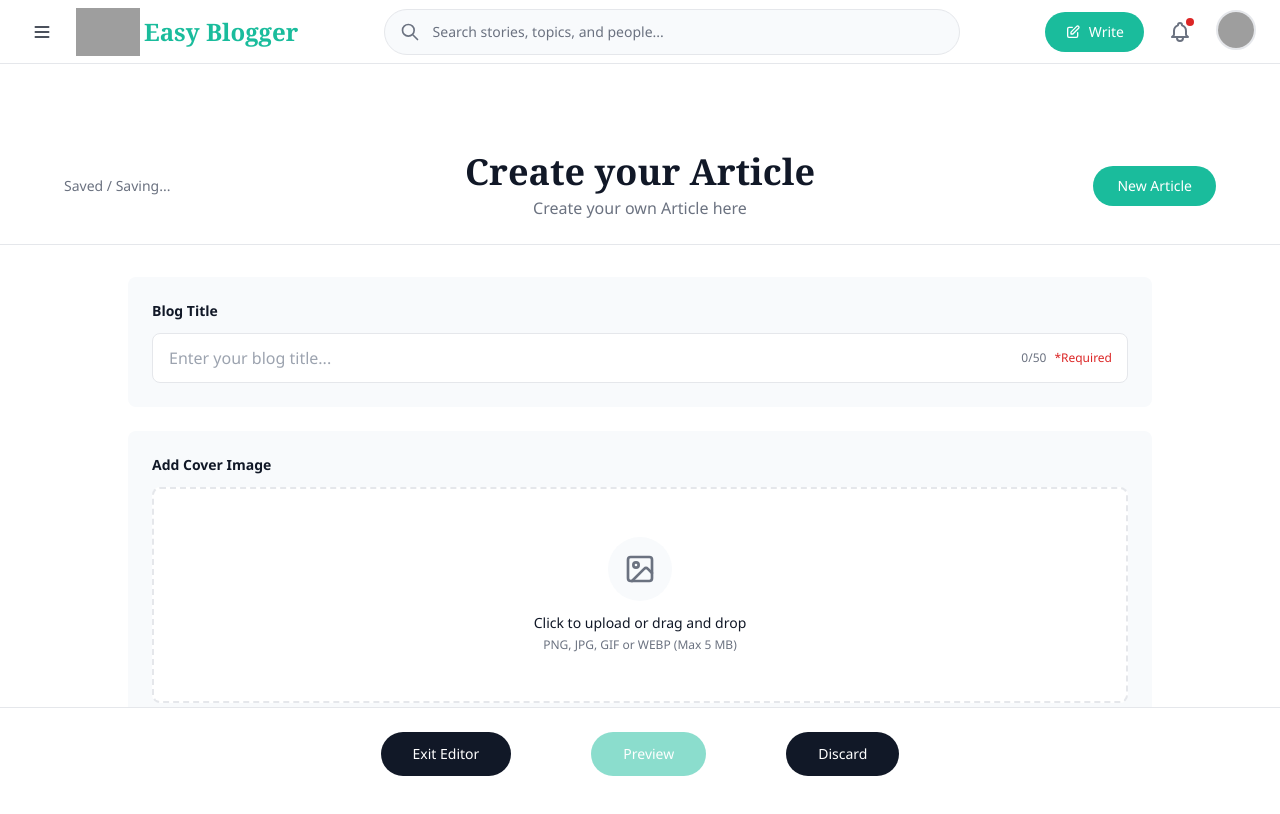
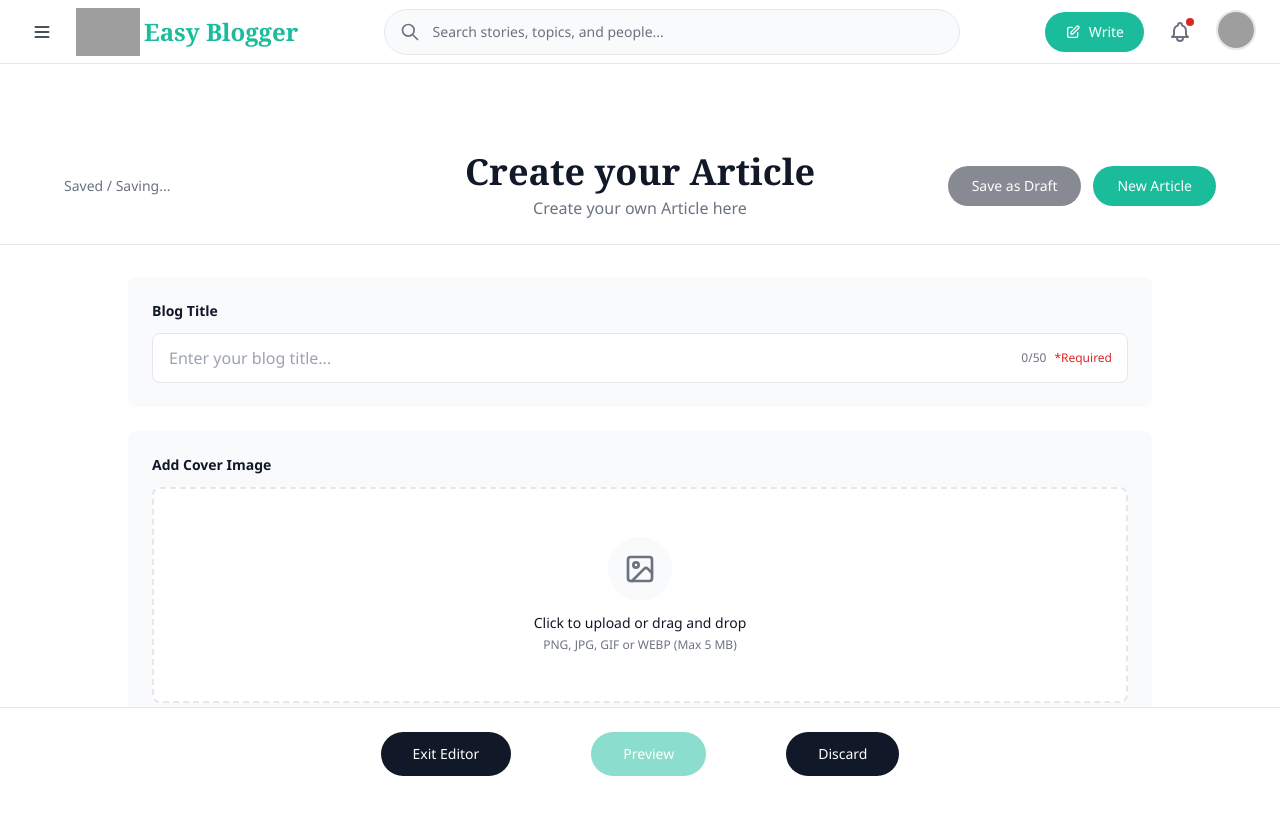
Before and after one commit to dulanprabashwara/software-project-, a Next.js app in the folder easy-blogger/: page /write/create in a window 1280 px wide. Shown: the top 814 px of the page. Built offline with nearby package versions, Linux system fonts and the light colour scheme; no server answers; grey boxes are pictures that could not be loaded.

Commit message:
Implement Save as Draft button to mark article as draft

```diff
--- a/easy-blogger/app/(main)/write/create/page.jsx
+++ b/easy-blogger/app/(main)/write/create/page.jsx
@@ -165,6 +165,52 @@ export default function CreateArticlePage() {
     setFontSize((prev) => Math.max(8, Math.min(72, prev + delta)));
   };
 
+  const handleSaveAsDraft = async () => {
+    if (!title || !content) {
+      alert("Title and content required");
+      return;
+    }
+
+    try {
+      setIsSaving(true);
+
+      const payload = {
+        title,
+        content,
+        coverImage,
+        writerName: "Emma Richardson",
+        status: "draft",
+      };
+
+      let id = draftId;
+
+      if (!id) {
+        const data = await createDraft(payload);
+        id = data.article.id;
+        setDraftId(id);
+      } else {
+        await updateDraft(id, payload);
+      }
+
+      // CLEAR LOCAL STORAGE
+      localStorage.removeItem("draft_article");
+
+      // RESET STATE
+      setTitle("");
+      setContent("");
+      setCoverImage(null);
+      setDraftId(null);
+
+      alert("Saved as Draft!");
+      router.push("/write/unpublished"); // adjust path if needed
+    } catch (e) {
+      console.error(e);
+      alert("Failed to save draft");
+    } finally {
+      setIsSaving(false);
+    }
+  };
+
   const handleDiscard = async () => {
     if (
       confirm(
@@ -252,7 +298,14 @@ export default function CreateArticlePage() {
               </div>
 
               {/* Right: Button */}
-              <div className="justify-self-end">
+              <div className="justify-self-end flex items-center gap-3">
+                <button
+                  onClick={handleSaveAsDraft}
+                  disabled={!title || !content}
+                  className="inline-flex items-center px-6 py-2.5 bg-[#111827] text-white rounded-full text-sm font-medium hover:bg-[#1f2937] disabled:opacity-50"
+                >
+                  Save as Draft
+                </button>
                 <span className="inline-flex items-center px-6 py-2.5 bg-[#1ABC9C] text-white rounded-full text-sm font-medium">
                   {articleMode === "draft" ? "Draft Article" : "New Article"}
                 </span>
```
